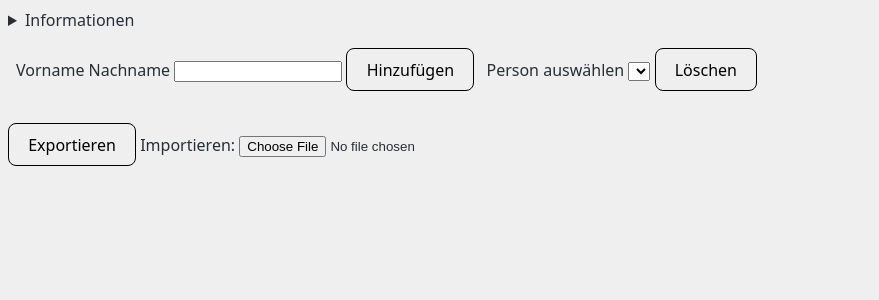
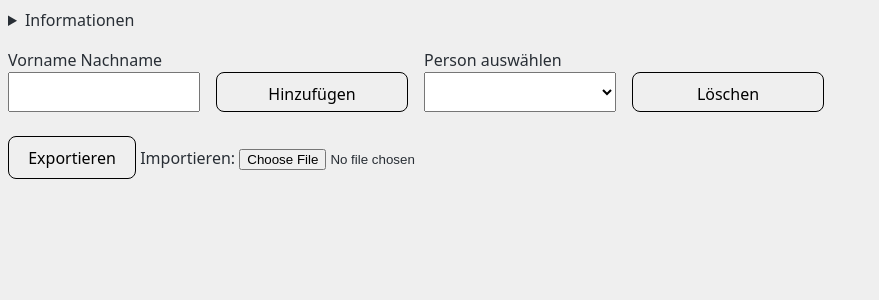
Before and after one commit to fhirter/TekoBernElektrotechnik, a Svelte app in the folder Bewertungsraster/: page / in a window 1280 px wide. Shown: the top 300 px of the page, without its empty margins (0-879 px from the left). Built offline with nearby package versions, Linux system fonts and the light colour scheme.

Commit message:
feat: improve layout

```diff
--- a/Bewertungsraster/src/app.css
+++ b/Bewertungsraster/src/app.css
@@ -50,15 +50,6 @@ label {
     margin-left: 0.5rem;
 }
 
-.bewertung select {
-    margin: 0.5rem 0;
-    width: 100%;
-    height: 3rem;
-}
-
-.student input {
-    width: 10rem;
-}
 
 form textarea {
     width: 100%;
@@ -69,7 +60,7 @@ button {
     border-radius: 8px;
     border: 1px solid black;
     padding: 0.6em 1.2em;
-    margin: 1rem 0;
+    margin: 0.5rem 0;
     font-size: 1em;
     font-weight: 500;
     font-family: inherit;
--- /dev/null
+++ b/Bewertungsraster/src/bewertungsraster.css
@@ -0,0 +1,49 @@
+.bewertung select {
+    margin: 0.5rem 0;
+    width: 100%;
+    height: 3rem;
+}
+
+.student {
+    display: grid;
+    grid-template-areas:
+            "nameLabel . selectStudentLabel ."
+            "nameInput addPerson selectStudent deleteSelectedStudent";
+    grid-template-columns: min-content min-content min-content min-content;
+    grid-template-rows: 1.5rem min-content;
+    gap: 0 1rem;
+
+    margin: 1rem 0;
+
+    label[for="name"] {
+        grid-area: nameLabel;
+    }
+    input[name="name"] {
+        grid-area: nameInput;
+    }
+    input[name="name"] + button {
+        grid-area: addPerson;
+    }
+
+    label[for="student"] {
+        grid-area: selectStudentLabel;
+    }
+    select#student {
+        grid-area: selectStudent;
+    }
+    select#student + button {
+        grid-area: deleteSelectedStudent;
+    }
+
+    label {
+        margin: 0;
+    }
+    input, button, select {
+        box-sizing: border-box;
+        width: 12rem;
+        height: 2.5rem;
+        margin: 0;
+    }
+
+
+}
--- a/Bewertungsraster/src/main.js
+++ b/Bewertungsraster/src/main.js
@@ -1,5 +1,6 @@
 import { mount } from 'svelte'
 import './app.css'
+import './bewertungsraster.css'
 import App from './App.svelte'
 
 const app = mount(App, {
```
